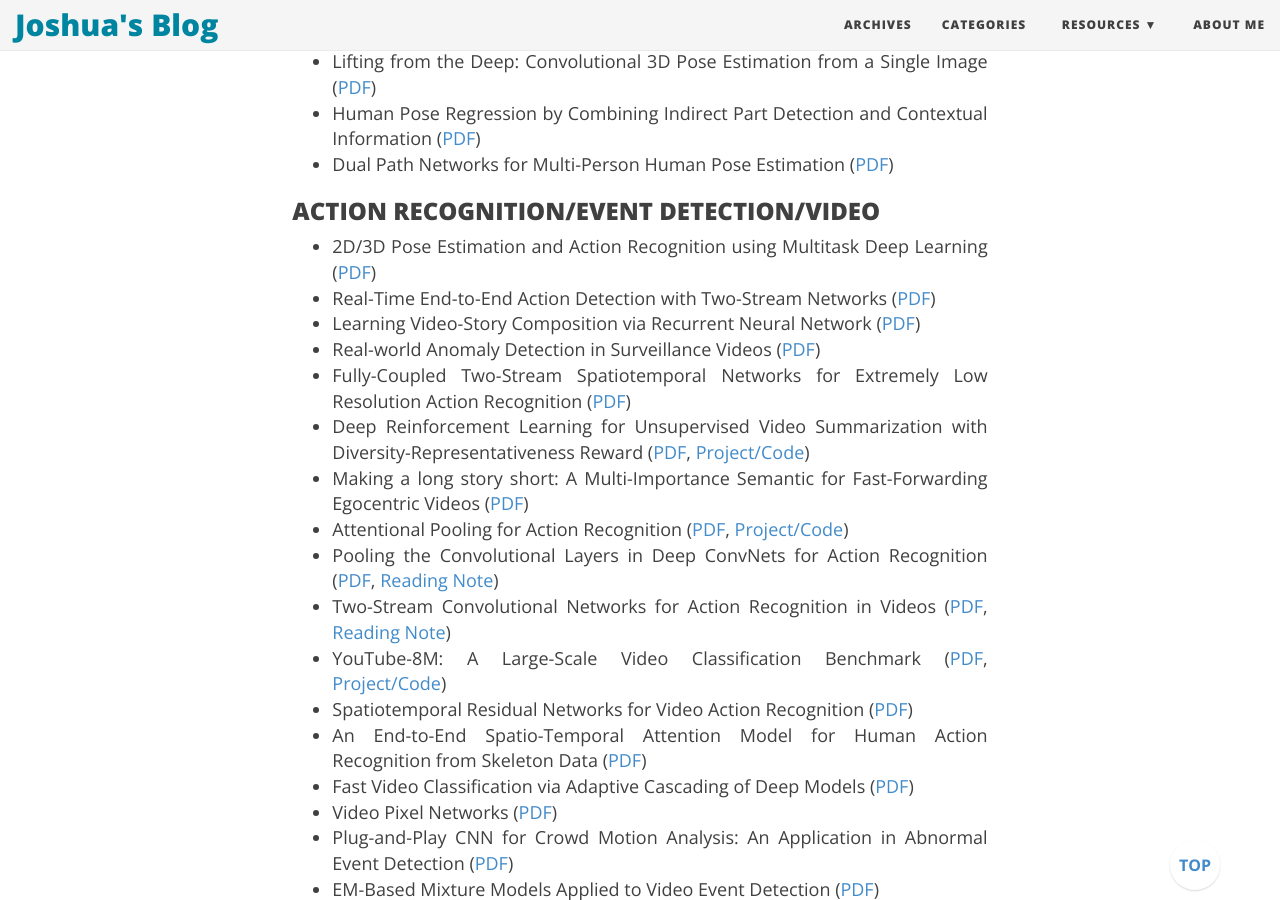
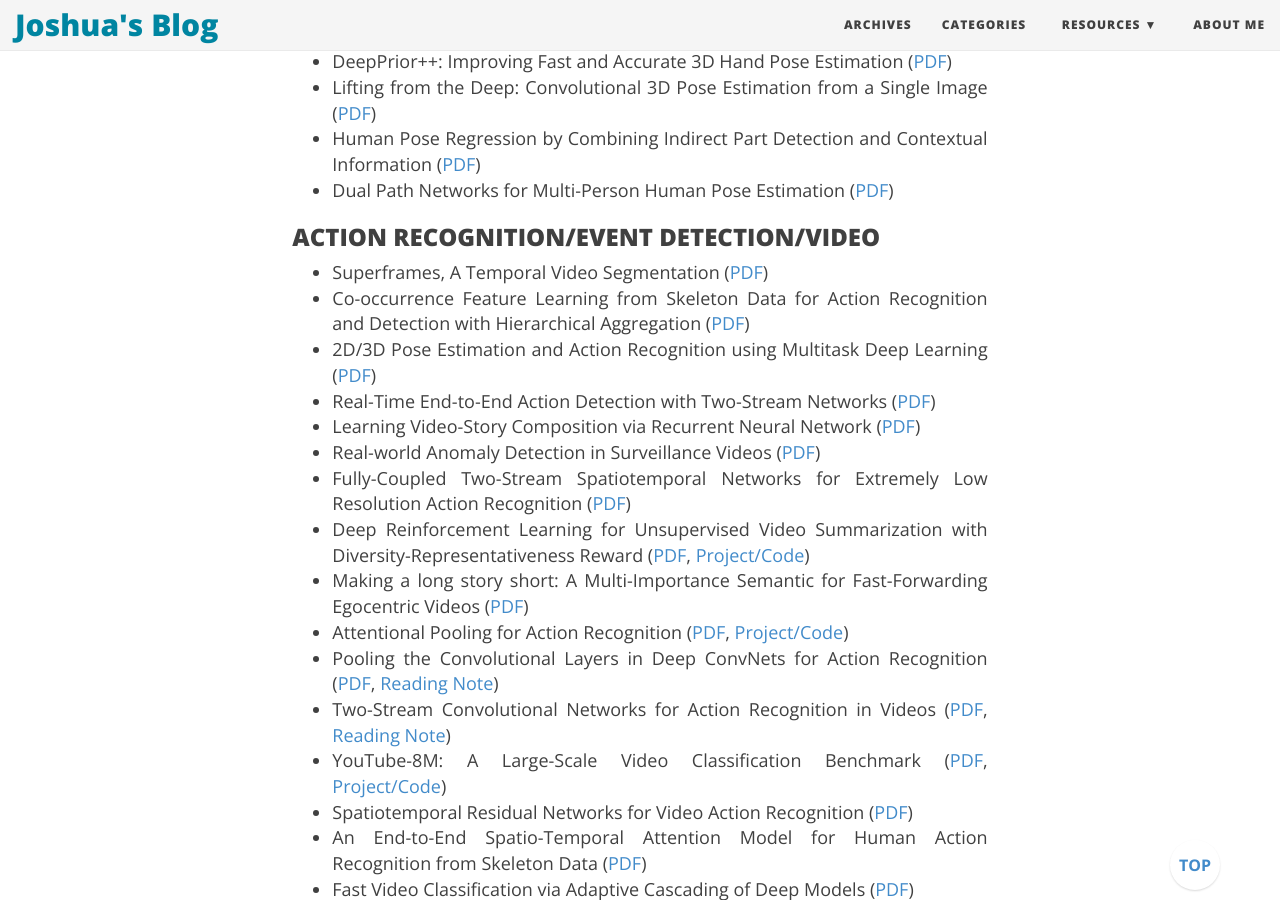
Before and after one commit to joshua19881228/joshua19881228.github.io, a Jekyll site: the page built from _posts/Computer_Vision/2016-08-25-my-jumble-of-computer-vision.md, in a window 1280 px wide and 900 px high, scrolled down 8803 px. Built offline with Jekyll 4.4.1, drawn with Linux system fonts in a browser that asks for light colours; nearby versions of some CDN libraries; formulas are drawn with MathJax 3; comment, search, counter and statistics services are not loaded; some of the changed text lies outside the part shown.

Commit message:
update post

```diff
--- a/_posts/Computer_Vision/2016-08-25-my-jumble-of-computer-vision.md
+++ b/_posts/Computer_Vision/2016-08-25-my-jumble-of-computer-vision.md
@@ -95,6 +95,7 @@
 
 ### SEGMENTATION/PARSING ###
 
+* Deep Object Co-Segmentation ([PDF](https://arxiv.org/abs/1804.06423))
 * Fusing Hierarchical Convolutional Features for Human Body Segmentation and Clothing Fashion Classification ([PDF](https://arxiv.org/abs/1803.03415))
 * ShuffleSeg: Real-time Semantic Segmentation Network ([PDF](https://arxiv.org/abs/1803.03816))
 * Encoder-Decoder with Atrous Separable Convolution for Semantic Image Segmentation ([PDF](https://arxiv.org/abs/1802.02611), [Project/Code](https://github.com/tensorflow/models/tree/master/research/deeplab))
@@ -217,6 +218,8 @@
 
 ### ACTION RECOGNITION/EVENT DETECTION/VIDEO ###
 
+* Superframes, A Temporal Video Segmentation ([PDF](https://arxiv.org/abs/1804.06642))
+* Co-occurrence Feature Learning from Skeleton Data for Action Recognition and Detection with Hierarchical Aggregation ([PDF](https://arxiv.org/abs/1804.06055))
 * 2D/3D Pose Estimation and Action Recognition using Multitask Deep Learning ([PDF](https://arxiv.org/abs/1802.09232))
 * Real-Time End-to-End Action Detection with Two-Stream Networks ([PDF](https://arxiv.org/abs/1802.08362))
 * Learning Video-Story Composition via Recurrent Neural Network ([PDF](https://arxiv.org/abs/1801.10281))
@@ -277,6 +280,8 @@
 
 ### FACE ###
 
+* SFace: An Efficient Network for Face Detection in Large Scale Variations ([PDF](SFace: An Efficient Network for Face Detection in Large Scale Variations))
+* Deep Face Recognition: A Survey ([PDF](https://arxiv.org/abs/1804.06655))
 * Deep Semantic Face Deblurring ([PDF](https://arxiv.org/abs/1803.03345), [Project/Code](https://sites.google.com/site/ziyishenmi/cvpr18_face_deblur))
 * Evaluation of Dense 3D Reconstruction from 2D Face Images in the Wild ([PDF](https://arxiv.org/abs/1803.05536))
 * SSH: Single Stage Headless Face Detector ([PDF](https://arxiv.org/abs/1708.03979), [Project/Code](https://github.com/mahyarnajibi/SSH))
@@ -552,6 +557,7 @@
 
 ### LIGHT-WEIGHT MODEL/EMBEDDED/MOBILE/MODEL COMPRESSION ###
 
+* IGCV2: Interleaved Structured Sparse Convolutional Neural Networks ([PDF](https://arxiv.org/abs/1804.06202))
 * FitNets: Hints for Thin Deep Nets ([PDF](https://arxiv.org/abs/1412.6550))
 * Building Efficient ConvNets using Redundant Feature Pruning ([PDF](https://arxiv.org/abs/1802.07653), [Project/Code](https://github.com/babajide07/Redundant-Feature-Pruning-Pytorch-Implementation))
 * Multi-Scale Dense Networks for Resource Efficient Image Classification ([PDF](https://arxiv.org/abs/1703.09844))
```
